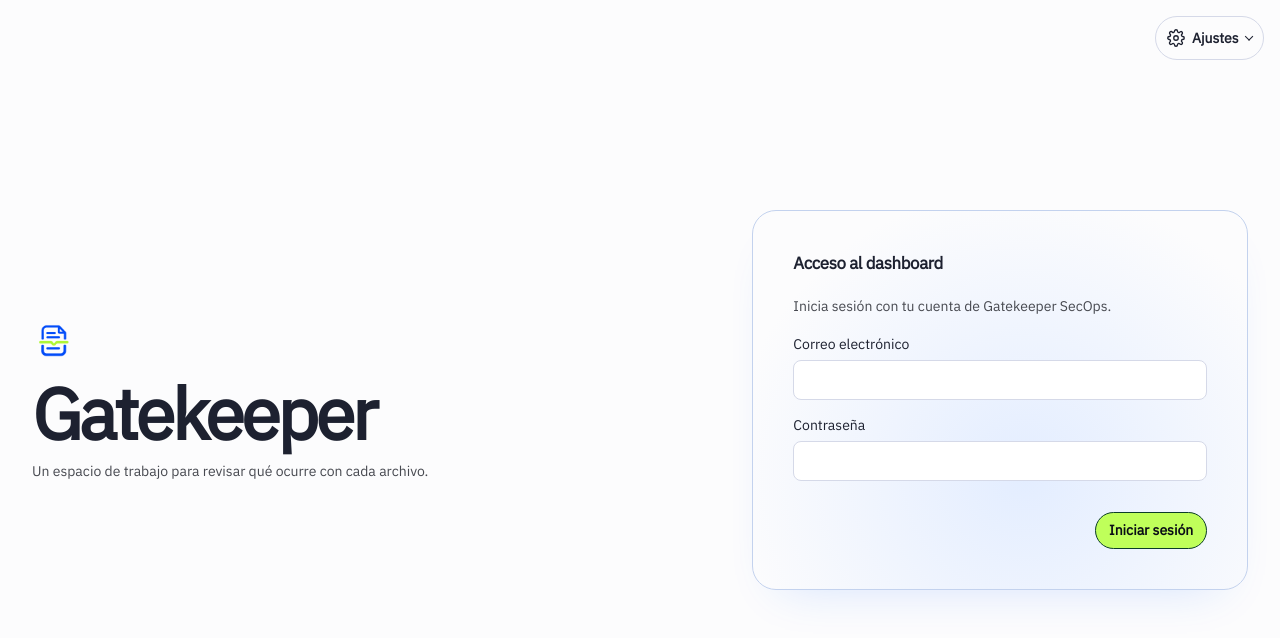
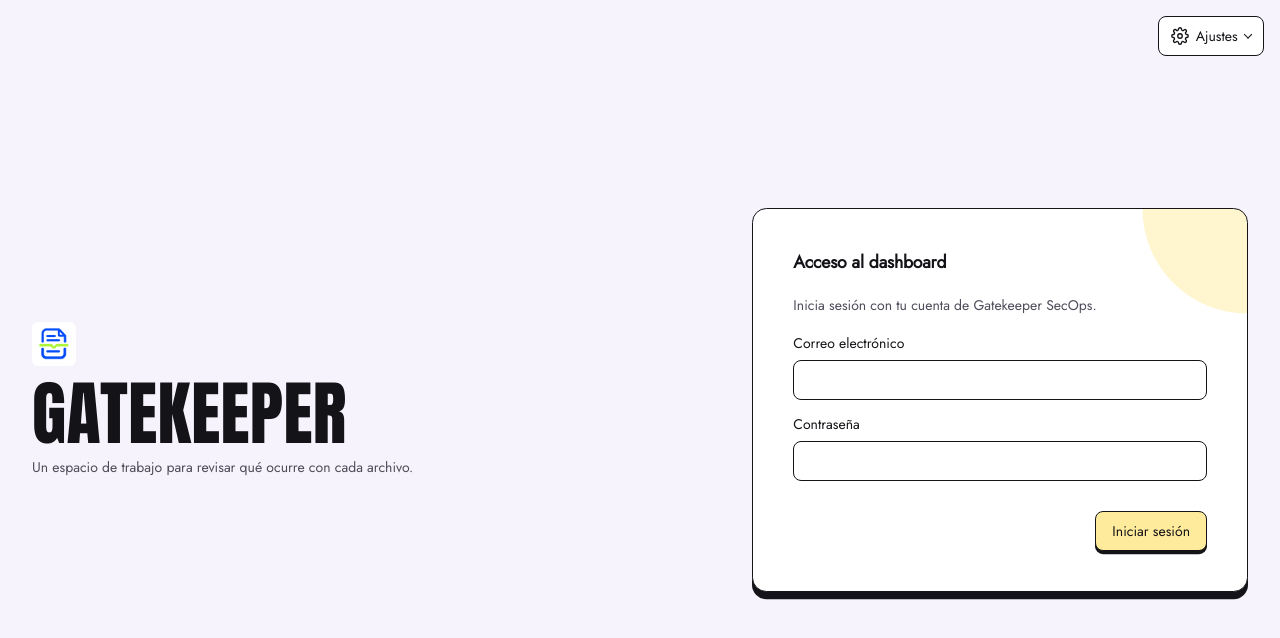
Before and after one commit to Rust7730/GateKeeper-Frontend, an Angular app: page /login in a window 1280 px wide. Shown: the top 638 px of the page. Built offline with nearby package versions, Linux system fonts and the light colour scheme.

Commit message:
feat: cambia el dashboard a estilo lavanda con bordes y sombra sólida

```diff
--- a/src/app/features/overview/workspace-settings.scss
+++ b/src/app/features/overview/workspace-settings.scss
@@ -17,11 +17,12 @@
 }
 
 .preferences summary {
-  min-height: 2.75rem;
-  padding-inline: 0.7rem;
-  border: 1px solid var(--line);
-  border-radius: var(--gk-radius-999);
-  font-weight: 600;
+  min-height: 2.5rem;
+  padding-inline: 0.75rem;
+  border: var(--stroke, 1px solid var(--line));
+  border-radius: 0.5rem;
+  background: var(--surface);
+  font-weight: 500;
   cursor: pointer;
   list-style: none;
 }
--- a/src/app/features/overview/workspace.scss
+++ b/src/app/features/overview/workspace.scss
@@ -4,7 +4,7 @@
   min-height: 100dvh;
   background: var(--canvas);
   color: var(--ink);
-  font-family: 'IBM Plex Sans', var(--gk-font-ui);
+  font-family: var(--font-body);
 }
 
 :host :focus-visible {
@@ -17,9 +17,10 @@
   z-index: 4;
   inset: 0.75rem auto auto 0.75rem;
   padding: 0.65rem 1rem;
+  border: var(--stroke);
   transform: translateY(-200%);
-  background: var(--lime);
-  color: var(--stage);
+  background: var(--pastel-yellow);
+  color: var(--on-pastel);
 }
 
 .skip:focus {
@@ -41,7 +42,7 @@
   inset-block-start: 0;
   width: 100%;
   border-bottom: 1px solid var(--line);
-  background: var(--surface);
+  background: var(--canvas);
 }
 
 .topbar-inner {
@@ -58,8 +59,9 @@
   flex: none;
   align-items: center;
   gap: 0.65rem;
-  font-size: 1.08rem;
+  font-size: 1.2rem;
   font-weight: 700;
+  letter-spacing: -0.02em;
   text-decoration: none;
 }
 
@@ -75,11 +77,13 @@
 .demo-label {
   display: inline-block;
   width: fit-content;
-  padding: 0.2rem 0.55rem;
-  border: 1px solid var(--line);
+  padding: 0.2rem 0.65rem;
+  border: var(--stroke);
   border-radius: var(--gk-radius-999);
-  color: var(--muted);
+  background: var(--pastel-lavender);
+  color: var(--on-pastel);
   font-size: 0.75rem;
+  font-weight: 500;
 }
 
 .top-actions {
@@ -118,7 +122,7 @@
   overflow: hidden auto;
   padding: 1rem 0.75rem;
   border-inline-end: 1px solid var(--line);
-  background: var(--surface);
+  background: var(--canvas);
   scrollbar-color: var(--line) transparent;
   scrollbar-width: thin;
 }
@@ -130,7 +134,7 @@
   min-height: 2.5rem;
   padding: 0.4rem 0.8rem;
   border: 1px solid var(--line);
-  border-radius: var(--gk-radius-999);
+  border-radius: 0.55rem;
   background: transparent;
   color: var(--muted);
   font: inherit;
@@ -187,10 +191,14 @@
   gap: 0.6rem;
   min-height: 2.5rem;
   padding: 0.4rem 0.8rem;
-  border: 1px solid transparent;
-  border-radius: var(--gk-radius-999);
-  font-size: 0.9rem;
+  border: 1.5px solid transparent;
+  border-radius: 0.55rem;
+  font-size: 0.95rem;
+  font-weight: 500;
   text-decoration: none;
+  transition:
+    transform 160ms cubic-bezier(0.23, 1, 0.32, 1),
+    box-shadow 160ms cubic-bezier(0.23, 1, 0.32, 1);
 }
 
 @media (hover: hover) and (pointer: fine) {
@@ -205,9 +213,10 @@
 }
 
 .section-nav nav a.active {
-  border-color: var(--stage-line);
-  background: var(--stage-glow);
-  color: var(--signal);
+  border-color: var(--edge);
+  background: var(--pastel-lavender);
+  box-shadow: var(--pop-sm);
+  color: var(--on-pastel);
   font-weight: 600;
 }
 
@@ -231,9 +240,13 @@
 
 .page-head h1,
 .access h1 {
-  font-size: clamp(2.4rem, 5.6vw, 4.65rem);
-  line-height: 1.06;
-  letter-spacing: -0.045em;
+  font-family: var(--font-display);
+  font-size: clamp(2.6rem, 5.6vw, 4.4rem);
+  font-weight: 400;
+  line-height: 0.98;
+  letter-spacing: 0.005em;
+  text-transform: uppercase;
+  text-wrap: balance;
 }
 
 .page-head p,
@@ -248,41 +261,72 @@
 }
 
 h2 {
-  font-size: 1.05rem;
-  letter-spacing: -0.02em;
+  font-size: 1.1rem;
+  font-weight: 600;
+  letter-spacing: -0.01em;
 }
 
 .metrics {
   display: grid;
   grid-template-columns: repeat(3, minmax(0, 1fr));
-  gap: 1px;
-  overflow: hidden;
+  gap: clamp(0.75rem, 2vw, 1.25rem);
   margin: 0;
-  border: 1px solid var(--line);
-  border-radius: var(--radius);
-  background: var(--line);
 }
 
 .metrics div {
-  padding: 1.05rem clamp(0.8rem, 2.5vw, 1.65rem);
+  display: grid;
+  grid-template-columns: auto minmax(0, 1fr);
+  align-items: center;
+  column-gap: 0.9rem;
+  padding: 1.05rem clamp(0.9rem, 2.5vw, 1.4rem);
+  border: var(--stroke);
+  border-radius: var(--radius);
   background: var(--surface);
+  box-shadow: var(--pop);
+}
+
+/* Círculo pastel de cada métrica, como los iconos de las tarjetas de referencia. */
+.metrics div::before {
+  content: '';
+  grid-row: span 2;
+  width: 2.6rem;
+  height: 2.6rem;
+  border: var(--stroke);
+  border-radius: 50%;
+  background: var(--pastel-mint);
+}
+
+.metrics div:nth-child(2)::before {
+  background: var(--pastel-yellow);
+}
+
+.metrics div:nth-child(3)::before {
+  background: var(--pastel-pink);
 }
 
 .metrics dt {
   color: var(--muted);
-  font-size: 0.84rem;
+  font-size: 0.88rem;
 }
 
 .metrics dd {
-  margin: 0.1rem 0 0;
-  font: 600 clamp(1.4rem, 3vw, 2.1rem) var(--gk-font-mono);
+  margin: 0;
+  font: 400 clamp(1.7rem, 3.4vw, 2.4rem) / 1.05 var(--font-display);
+  font-variant-numeric: tabular-nums;
 }
 
 .panel {
   min-width: 0;
-  border: 1px solid var(--line);
+  border: var(--stroke);
   border-radius: var(--radius);
   background: var(--surface);
+  box-shadow: var(--pop);
+}
+
+/* La tabla no debe tapar las esquinas redondeadas de la tarjeta. */
+.panel > .table-wrap:last-child {
+  border-end-start-radius: calc(var(--radius) - 1.5px);
+  border-end-end-radius: calc(var(--radius) - 1.5px);
 }
 
 .summary-head {
@@ -293,7 +337,7 @@ h2 {
 }
 
 .summary-head h1 {
-  font-size: clamp(3rem, 7vw, 6rem);
+  font-size: clamp(3rem, 6.4vw, 5.4rem);
 }
 
 .summary-head p {
@@ -311,28 +355,46 @@ h2 {
 
 .chart,
 .access-card {
-  border: 1px solid var(--stage-line);
+  border: var(--stroke);
   border-radius: var(--radius);
-  background: radial-gradient(ellipse at 55% 70%, var(--stage-glow), var(--stage-base) 77%);
-  box-shadow: 0 1.4rem 3rem -1.8rem var(--stage-shadow);
+  background:
+    radial-gradient(circle at 100% 0, var(--stage-glow) 0 6.5rem, transparent 6.55rem),
+    var(--surface);
+  box-shadow: var(--pop-lg);
 }
 
 .chart-frame,
 .chart-footer {
   padding: 0.68rem 1rem;
   color: var(--muted);
-  font: 0.76rem var(--gk-font-mono);
+  font-size: 0.8rem;
 }
 
 .chart-frame {
   display: flex;
   justify-content: space-between;
   gap: 0.4rem;
-  border-bottom: 1px solid var(--stage-line);
+  border-bottom: var(--stroke);
+}
+
+/* Barra de ventana con tres puntos, como el marco de video de la referencia. */
+.chart-frame > span:first-child::before {
+  content: '';
+  display: inline-block;
+  width: 0.55rem;
+  height: 0.55rem;
+  margin-inline-end: 2.4rem;
+  border-radius: 50%;
+  background: var(--pastel-pink);
+  box-shadow:
+    0.8rem 0 0 var(--pastel-yellow),
+    1.6rem 0 0 var(--pastel-mint);
+  outline: 1px solid var(--edge);
+  vertical-align: 0.05em;
 }
 
 .chart-footer {
-  border-top: 1px solid var(--stage-line);
+  border-top: 1px solid var(--line);
 }
 
 .chart-head {
@@ -367,9 +429,9 @@ h2 {
 
 .legend span::before {
   content: '';
-  width: 0.55rem;
-  height: 0.55rem;
-  border-radius: 0.15rem;
+  width: 0.6rem;
+  height: 0.6rem;
+  border-radius: 50%;
   background: var(--chart-quarantine);
 }
 
@@ -393,7 +455,7 @@ h2 {
 .panel-heading,
 .toolbar {
   padding: 1rem clamp(0.75rem, 2vw, 1.4rem);
-  border-bottom: 1px solid var(--line);
+  border-bottom: var(--stroke);
 }
 
 .panel-heading > span,
@@ -404,6 +466,7 @@ h2 {
 
 .permission {
   padding: 0.65rem 1rem;
+  border-radius: 0.55rem;
   background: var(--soft);
 }
 
@@ -428,13 +491,18 @@ input,
 select,
 textarea {
   min-width: 0;
-  min-height: 2.4rem;
-  padding: 0.4rem 0.65rem;
-  border: 1px solid var(--line);
+  min-height: 2.5rem;
+  padding: 0.4rem 0.7rem;
+  border: var(--stroke);
   border-radius: 0.5rem;
   background: var(--surface);
   color: var(--ink);
   font: inherit;
+}
+
+input::placeholder,
+textarea::placeholder {
+  color: var(--muted);
 }
 
 .table-wrap {
@@ -457,8 +525,10 @@ td {
 th {
   color: var(--muted);
   background: var(--soft);
-  font-size: 0.76rem;
-  font-weight: 700;
+  font-size: 0.74rem;
+  font-weight: 600;
+  letter-spacing: 0.06em;
+  text-transform: uppercase;
   white-space: nowrap;
 }
 
@@ -492,11 +562,13 @@ td:first-child {
 .chip {
   display: inline-flex;
   width: fit-content;
-  padding: 0.14rem 0.48rem;
-  border-radius: 0.4rem;
+  padding: 0.12rem 0.55rem;
+  border: 1px solid var(--edge);
+  border-radius: var(--gk-radius-999);
   background: var(--soft);
-  color: var(--muted);
-  font-size: 0.74rem;
+  color: var(--ink);
+  font-size: 0.76rem;
+  font-weight: 500;
   white-space: nowrap;
 }
 
@@ -576,6 +648,11 @@ td:first-child {
   padding-block: 0.45rem;
 }
 
+.timeline li::marker {
+  font-family: var(--font-display);
+  color: var(--signal);
+}
+
 .timeline span {
   display: block;
 }
@@ -611,47 +688,76 @@ td:first-child {
   display: inline-flex;
   align-items: center;
   justify-content: center;
-  min-height: 2.35rem;
-  padding: 0.38rem 0.8rem;
-  border: 1px solid var(--line);
-  border-radius: var(--gk-radius-999);
+  gap: 0.45rem;
+  min-height: 2.5rem;
+  padding: 0.4rem 1rem;
+  border: var(--stroke);
+  border-radius: 0.5rem;
   background: var(--surface);
+  box-shadow: var(--pop-sm);
   color: var(--ink);
   font: inherit;
-  font-weight: 600;
+  font-weight: 500;
   text-decoration: none;
   cursor: pointer;
+  transition:
+    transform 140ms cubic-bezier(0.23, 1, 0.32, 1),
+    box-shadow 140ms cubic-bezier(0.23, 1, 0.32, 1);
 }
 
-.button:not(:disabled):hover {
-  border-color: var(--signal);
+@media (hover: hover) and (pointer: fine) {
+  .button:not(:disabled):hover {
+    transform: translateY(-1px);
+    box-shadow: var(--pop);
+  }
+}
+
+/* Al presionar, el botón «baja» sobre su sombra. */
+.button:not(:disabled):active {
+  transform: translateY(0.2rem);
+  box-shadow: none;
 }
 
 .button.primary {
-  border-color: var(--action-outline);
-  background: var(--lime);
-  color: var(--stage);
+  background: var(--pastel-yellow);
+  color: var(--on-pastel);
+}
+
+.top-actions .button {
+  background: var(--pastel-lavender);
+  color: var(--on-pastel);
 }
 
 .button:disabled {
-  opacity: 0.55;
+  opacity: 0.5;
+  box-shadow: none;
   cursor: default;
 }
 
 .notice {
   padding: 0.65rem 1rem;
-  border: 1px solid var(--line);
+  border: var(--stroke);
   border-radius: 0.6rem;
-  color: var(--signal);
+  background: var(--pastel-mint);
+  box-shadow: var(--pop-sm);
+  color: var(--on-pastel);
 }
 
 dialog {
-  width: min(calc(100% - 2rem), 27rem);
-  padding: 1.25rem;
-  border: 1px solid var(--line);
+  width: min(calc(100% - 2rem), 28rem);
+  padding: 1.4rem;
+  border: 2px solid var(--edge);
   border-radius: var(--radius);
   background: var(--surface);
+  box-shadow: var(--pop-lg);
   color: var(--ink);
+}
+
+dialog h2 {
+  font-family: var(--font-display);
+  font-size: 1.7rem;
+  font-weight: 400;
+  text-transform: uppercase;
 }
 
 dialog::backdrop {
@@ -679,7 +785,10 @@ dialog label[hidden] {
   display: block;
   padding: 0.6rem;
   margin-block-start: 0.6rem;
-  background: var(--soft);
+  border: 1px dashed var(--edge);
+  border-radius: 0.5rem;
+  background: var(--pastel-yellow);
+  color: var(--on-pastel);
   overflow-wrap: anywhere;
 }
 
@@ -792,6 +901,10 @@ dialog label[hidden] {
     width: calc(100% - 2rem);
   }
 
+  .metrics {
+    grid-template-columns: minmax(0, 1fr);
+  }
+
   .top-actions {
     margin-inline-start: 0;
   }
@@ -804,6 +917,13 @@ dialog label[hidden] {
   td {
     padding-inline: 0.6rem;
   }
+}
+
+/* «Reducir movimiento» del menú de ajustes: sin transiciones en botones ni menú. */
+:host([data-motion='reduce']) *,
+:host([data-motion='reduce']) *::before,
+:host([data-motion='reduce']) *::after {
+  transition: none !important;
 }
 
 :host([data-theme='light']) {
@@ -827,10 +947,11 @@ dialog label[hidden] {
   width: 2.75rem;
   height: 2.75rem;
   place-items: center;
-  border: 1px solid var(--action-outline);
+  border: var(--stroke);
   border-radius: 50%;
-  background: var(--lime);
-  color: var(--stage);
+  background: var(--pastel-yellow);
+  box-shadow: var(--pop-sm);
+  color: var(--on-pastel);
   cursor: pointer;
 }
 
@@ -846,9 +967,11 @@ dialog label[hidden] {
 
 .doc-example {
   overflow: auto;
-  padding: 0.8rem;
+  padding: 0.9rem 1rem;
+  border: var(--stroke);
   border-radius: 0.6rem;
   background: var(--stage);
+  box-shadow: var(--pop-sm);
   color: var(--terminal-ink);
 }
 
--- a/src/styles/tokens/_dashboard.scss
+++ b/src/styles/tokens/_dashboard.scss
@@ -1,36 +1,55 @@
+// Estilo del dashboard: fondo lavanda, tarjetas blancas con borde de tinta y sombra sólida,
+// acentos pastel y títulos condensados en mayúsculas (Anton). Texto en Jost.
 gk-workspace {
-  --canvas: light-dark(#fcfcfd, #151720);
-  --ink: light-dark(#1d2130, #fcfcfd);
-  --muted: light-dark(#474950, #c4c9d7);
-  --line: light-dark(#d5d9e8, #454e65);
-  --signal: light-dark(#164fbd, #9abfff);
-  --surface: light-dark(#fff, #1d2130);
-  --soft: light-dark(#ebeef7, #252d40);
-  --lime: #bfff5a;
-  --cobalt: #1a67fd;
-  --stage: #0a0d16;
-  --warm: #ffb59d;
-  --radius: 1.5rem;
-  --stage-glow: light-dark(#e3edff, #1c315e);
-  --stage-base: light-dark(#fcfcfd, #0a0d16);
-  --stage-line: light-dark(#c3d2ee, #344567);
-  --stage-shadow: light-dark(#1a67fd33, #1a67fd55);
-  --surface-shadow: #0a0d1644;
-  --chart-quarantine: light-dark(#4c7909, #bfff5a);
-  --chart-rejected: light-dark(#bb593e, #ffb59d);
-  --chart-error: light-dark(#6a52b8, #c9b8ff);
-  --brand-tile: light-dark(#fcfcfd, transparent);
-  --action-outline: #0b3d28;
-  --terminal-line: #34435f;
-  --terminal-top: #202d46;
-  --terminal-ink: #e1e7f5;
-  --terminal-blue: #b8d0ff;
-  --terminal-muted: #c4c9d7;
-  --status-quarantine-surface: light-dark(#fff0cf, #3b2e18);
-  --status-quarantine-ink: light-dark(#684100, #ffdb93);
-  --status-blocked-surface: light-dark(#ffe9e6, #442626);
-  --status-blocked-ink: light-dark(#912c25, #ffbeb2);
-  --post-surface: light-dark(#e1f6e6, #193b2b);
-  --post-ink: light-dark(#176035, #a7e9bc);
-  --dialog-scrim: #0a0d16b3;
+  --canvas: light-dark(#f6f3fc, #14121b);
+  --ink: light-dark(#141318, #f4f1fb);
+  --muted: light-dark(#4f4b5a, #c9c3d8);
+  --line: light-dark(#e2dcef, #3a3548);
+  --edge: light-dark(#141318, #e9e4f5);
+  --signal: light-dark(#5236c9, #cbbcff);
+  --surface: light-dark(#fff, #1f1c29);
+  --soft: light-dark(#f1ecfa, #2a2636);
+  --font-display: 'Anton', 'Impact', 'Arial Narrow', sans-serif;
+  --font-body: 'Jost', 'IBM Plex Sans', var(--gk-font-ui);
+
+  // Acentos pastel: siempre con tinta oscura encima, en los dos temas.
+  --on-pastel: #141318;
+  --pastel-yellow: #ffeb9c;
+  --pastel-lavender: #d9cdf7;
+  --pastel-mint: #cdeec4;
+  --pastel-pink: #f6c8e0;
+  --pastel-teal: #aee3e5;
+
+  // Sombra sólida desplazada (sin difuminado), como un sello.
+  --pop-sm: 0 0.2rem 0 var(--edge);
+  --pop: 0 0.32rem 0 var(--edge);
+  --pop-lg: 0 0.45rem 0 var(--edge);
+  --stroke: 1.5px solid var(--edge);
+  --lime: var(--pastel-yellow);
+  --cobalt: #5236c9;
+  --stage: #141318;
+  --warm: var(--pastel-pink);
+  --radius: 0.9rem;
+  --stage-glow: light-dark(#fff6cf, #2c2738);
+  --stage-base: var(--surface);
+  --stage-line: var(--line);
+  --stage-shadow: transparent;
+  --surface-shadow: #14131844;
+  --chart-quarantine: light-dark(#5236c9, #cbbcff);
+  --chart-rejected: light-dark(#c2366f, #ff9ec6);
+  --chart-error: light-dark(#127a68, #8fe3d2);
+  --brand-tile: light-dark(#fff, transparent);
+  --action-outline: var(--edge);
+  --terminal-line: #3a3548;
+  --terminal-top: #26222f;
+  --terminal-ink: #ece8f6;
+  --terminal-blue: #cbbcff;
+  --terminal-muted: #c9c3d8;
+  --status-quarantine-surface: var(--pastel-yellow);
+  --status-quarantine-ink: var(--on-pastel);
+  --status-blocked-surface: var(--pastel-pink);
+  --status-blocked-ink: var(--on-pastel);
+  --post-surface: var(--pastel-mint);
+  --post-ink: var(--on-pastel);
+  --dialog-scrim: #141318b3;
 }
```
Also changed, not shown: src/styles/base/_dashboard-ui.scss (+22 -25 lines).
